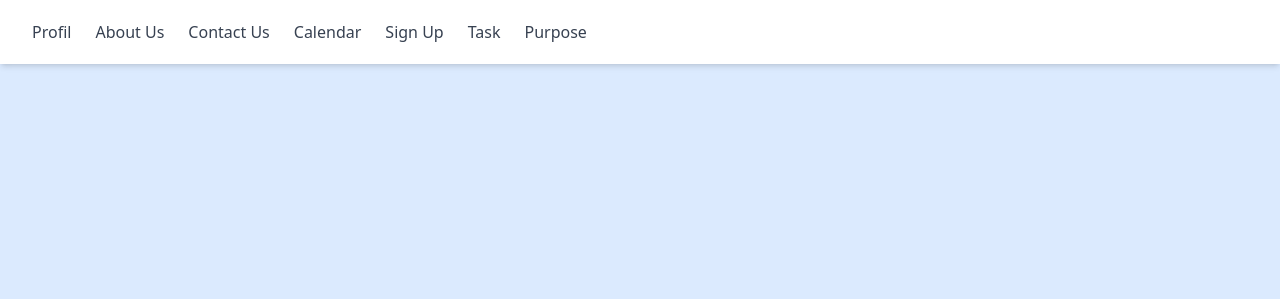
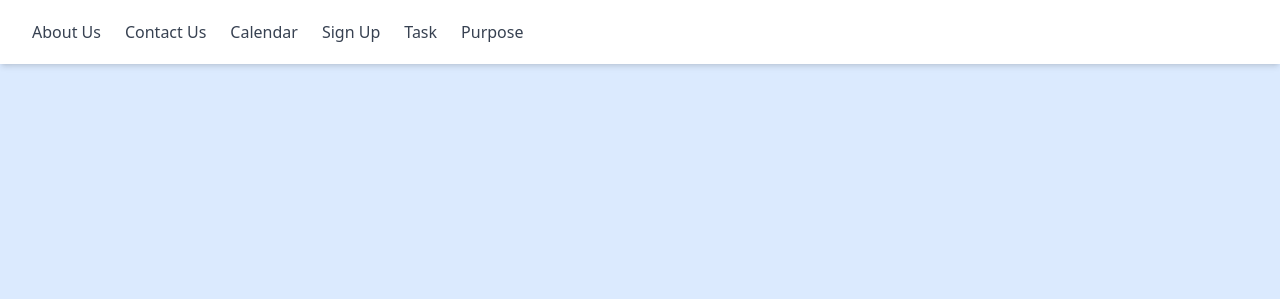
Before and after one commit to Fouzamer/Project-00, a website: page src/about.html in a window 1280 px wide. Shown: the top 299 px of the page. Drawn offline with nearby package versions, Linux system fonts and the light colour scheme.

Commit message:
Final push

```diff
--- a/src/about.html
+++ b/src/about.html
@@ -12,7 +12,6 @@
         <div class="max-w-7xl mx-auto px-4 sm:px-6 lg:px-8">
             <div class="flex justify-between items-center h-16">
                 <div class="flex space-x-6">
-                    <a href="profil.html" class="text-gray-700 hover:text-blue-500 font-medium">Profil</a>
                     <a href="about.html" class="text-gray-700 hover:text-blue-500 font-medium">About Us</a>
                     <a href="contact.html" class="text-gray-700 hover:text-blue-500 font-medium">Contact Us</a>
                     <a href="calendar.html" class="text-gray-700 hover:text-blue-500 font-medium">Calendar</a>
```
